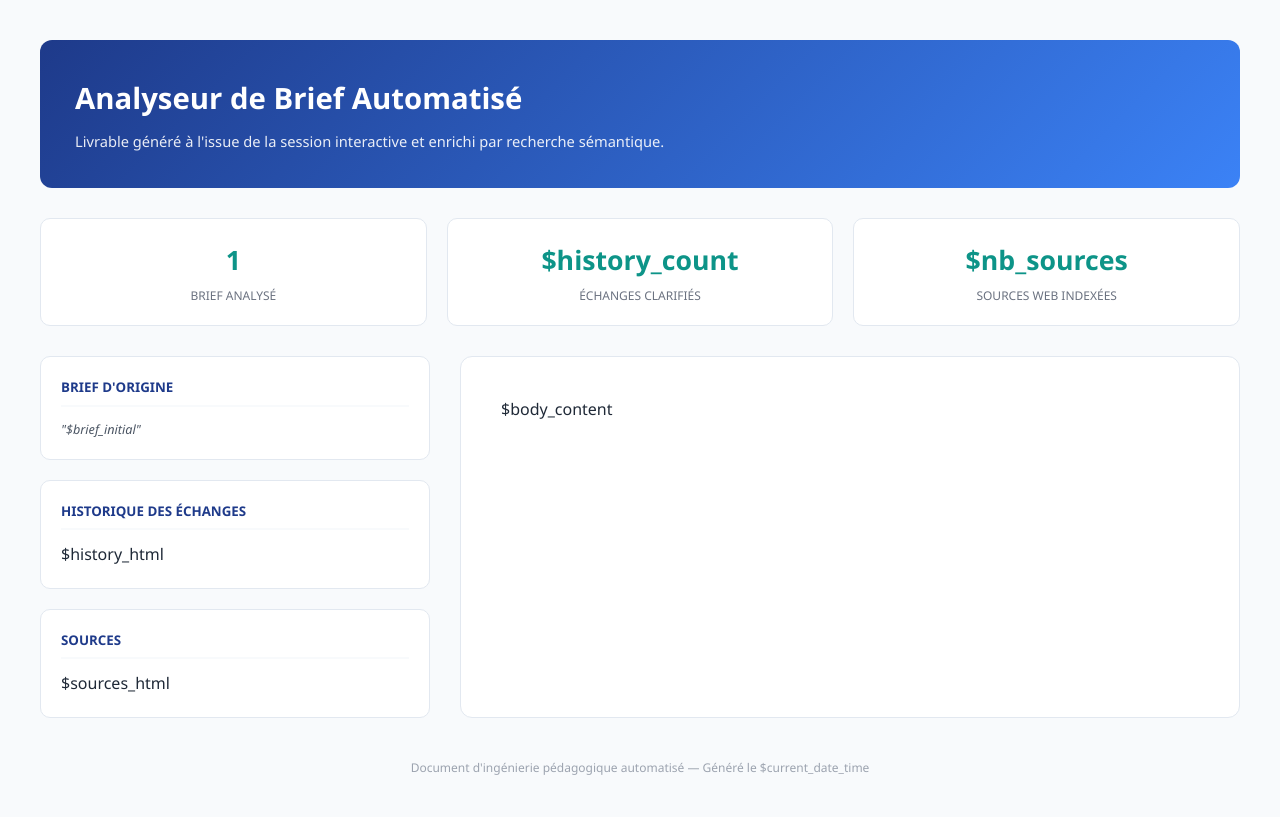
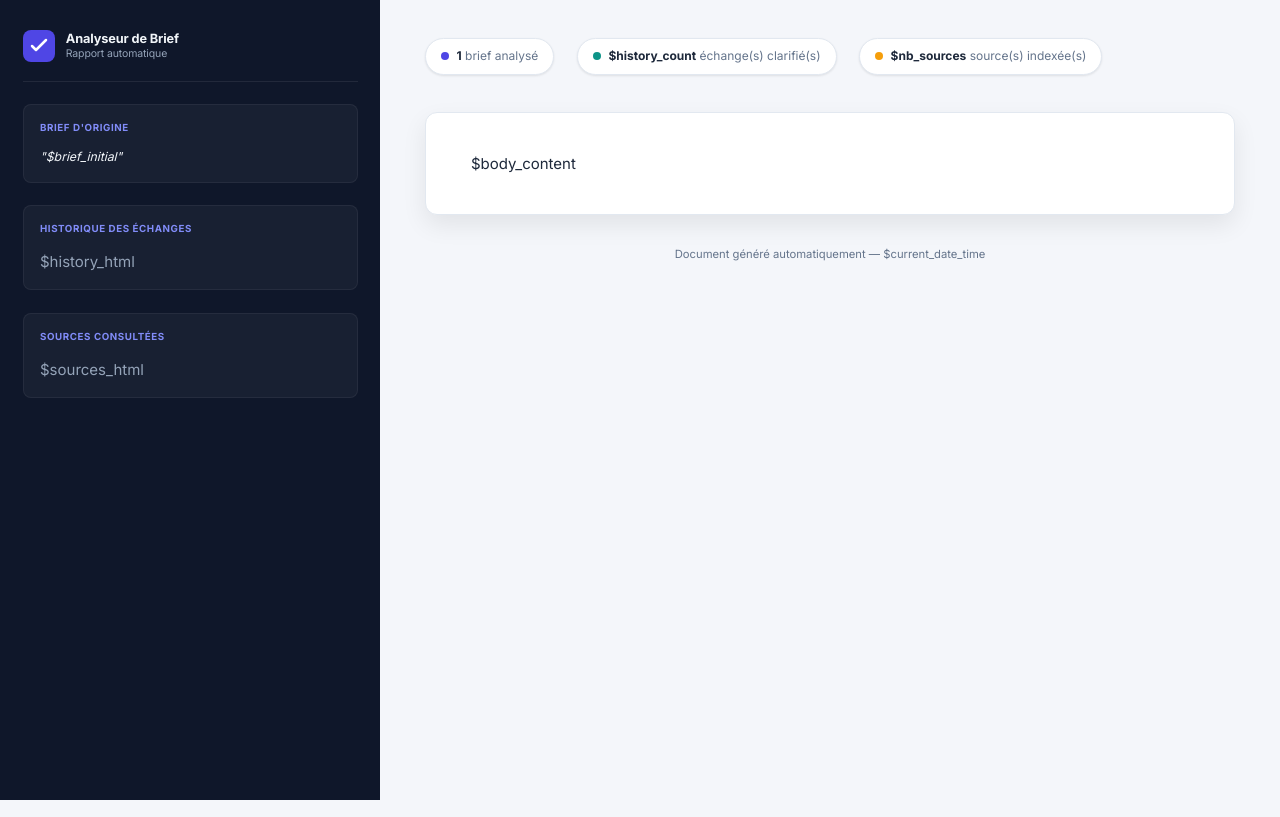
Before and after one commit to UmbertoEmonds/CreativeBriefAnalyzer, a Python web app: template agentbrief/templates/dashboard.html in a window 1280 px wide. Run offline with Jinja, Linux system fonts and the light colour scheme; the template is opened without the code that fills it, so the values that code supplies are empty.

Commit message:
feat: redesign dashboard

```diff
--- a/agentbrief/templates/dashboard.html
+++ b/agentbrief/templates/dashboard.html
@@ -3,169 +3,421 @@
 <head>
     <meta charset="UTF-8">
     <meta name="viewport" content="width=device-width, initial-scale=1.0">
-    <title>Compte Rendu d'Analyse — $current_date</title>
+    <title>Rapport d'Analyse — $current_date</title>
+    <link rel="preconnect" href="https://fonts.googleapis.com">
+    <link href="https://fonts.googleapis.com/css2?family=Inter:wght@400;500;600;700;800&display=swap" rel="stylesheet">
     <style>
+        *, *::before, *::after { box-sizing: border-box; margin: 0; padding: 0; }
+
         :root {
-            --primary-color: #1e3a8a;
-            --secondary-color: #0d9488;
-            --dark-color: #1f2937;
-            --light-bg: #f8fafc;
-            --card-bg: #ffffff;
-            --border-color: #e2e8f0;
-            --accent-color: #f59e0b;
+            --bg: #f4f6fa;
+            --surface: #ffffff;
+            --sidebar-bg: #0f172a;
+            --sidebar-text: #94a3b8;
+            --sidebar-heading: #f1f5f9;
+            --primary: #4f46e5;
+            --primary-light: #818cf8;
+            --accent: #0d9488;
+            --accent-light: #14b8a6;
+            --text: #1e293b;
+            --text-muted: #64748b;
+            --border: #e2e8f0;
+            --radius: 12px;
+            --radius-sm: 8px;
+            --shadow: 0 1px 3px rgba(0,0,0,.06), 0 1px 2px rgba(0,0,0,.04);
+            --shadow-lg: 0 10px 25px rgba(0,0,0,.08);
+            --transition: 200ms ease;
         }
-        * { box-sizing: border-box; margin: 0; padding: 0; }
+
+        html { font-size: 15px; }
+
         body {
-            font-family: 'Segoe UI', system-ui, sans-serif;
-            background-color: var(--light-bg);
-            color: var(--dark-color);
+            font-family: 'Inter', -apple-system, BlinkMacSystemFont, 'Segoe UI', sans-serif;
+            background: var(--bg);
+            color: var(--text);
+            line-height: 1.7;
+            -webkit-font-smoothing: antialiased;
+        }
+
+        .app {
+            display: grid;
+            grid-template-columns: 380px 1fr;
+            min-height: 100vh;
+        }
+
+        /* ─── Sidebar ─── */
+
+        .sidebar {
+            background: var(--sidebar-bg);
+            color: var(--sidebar-text);
+            padding: 2rem 1.5rem;
+            position: sticky;
+            top: 0;
+            height: 100vh;
+            overflow-y: auto;
+            display: flex;
+            flex-direction: column;
+            gap: 1.5rem;
+        }
+
+        .sidebar-brand {
+            display: flex;
+            align-items: center;
+            gap: .75rem;
+            padding-bottom: 1.25rem;
+            border-bottom: 1px solid rgba(255,255,255,.08);
+        }
+
+        .sidebar-brand svg { flex-shrink: 0; }
+
+        .sidebar-brand h1 {
+            font-size: .85rem;
+            font-weight: 700;
+            color: var(--sidebar-heading);
+            letter-spacing: -.01em;
+            line-height: 1.3;
+        }
+
+        .sidebar-brand span {
+            font-size: .7rem;
+            color: var(--sidebar-text);
+            font-weight: 400;
+            display: block;
+        }
+
+        .widget {
+            background: rgba(255,255,255,.04);
+            border: 1px solid rgba(255,255,255,.06);
+            border-radius: var(--radius-sm);
+            padding: 1rem 1.1rem;
+        }
+
+        .widget-title {
+            font-size: .65rem;
+            font-weight: 700;
+            text-transform: uppercase;
+            letter-spacing: .06em;
+            color: var(--primary-light);
+            margin-bottom: .75rem;
+        }
+
+        .brief-text {
+            font-size: .82rem;
+            color: var(--sidebar-heading);
+            font-style: italic;
+            line-height: 1.5;
+        }
+
+        .history-list { display: flex; flex-direction: column; gap: .65rem; }
+
+        .history-item {
+            font-size: .78rem;
+            padding: .65rem .75rem;
+            background: rgba(255,255,255,.03);
+            border-radius: 6px;
+            border-left: 3px solid var(--primary);
+        }
+
+        .history-q { font-weight: 600; color: var(--sidebar-heading); margin-bottom: .2rem; }
+        .history-a { color: var(--sidebar-text); }
+
+        .source-list { display: flex; flex-direction: column; gap: .4rem; }
+
+        .source-link {
+            font-size: .78rem;
+            color: var(--accent-light);
+            text-decoration: none;
+            padding: .35rem .5rem;
+            border-radius: 4px;
+            transition: background var(--transition);
+        }
+
+        .source-link:hover {
+            background: rgba(255,255,255,.06);
+            color: #fff;
+        }
+
+        .sidebar-empty {
+            font-size: .78rem;
+            color: var(--sidebar-text);
+            opacity: .6;
+        }
+
+        /* ─── Main ─── */
+
+        .main {
+            max-width: 1200px;
+            padding: 2.5rem 3rem 4rem;
+        }
+
+        /* Meta bar */
+
+        .meta-bar {
+            display: flex;
+            gap: 1.5rem;
+            margin-bottom: 2.5rem;
+            flex-wrap: wrap;
+        }
+
+        .meta-stat {
+            display: flex;
+            align-items: center;
+            gap: .5rem;
+            font-size: .8rem;
+            color: var(--text-muted);
+            background: var(--surface);
+            padding: .5rem 1rem;
+            border-radius: 100px;
+            border: 1px solid var(--border);
+            box-shadow: var(--shadow);
+        }
+
+        .meta-stat strong {
+            color: var(--text);
+            font-weight: 700;
+        }
+
+        .meta-stat .dot {
+            width: 8px;
+            height: 8px;
+            border-radius: 50%;
+            display: inline-block;
+        }
+
+        .dot-primary { background: var(--primary); }
+        .dot-accent { background: var(--accent); }
+        .dot-amber { background: #f59e0b; }
+
+        /* Content */
+
+        .content-card {
+            background: var(--surface);
+            border-radius: var(--radius);
+            border: 1px solid var(--border);
+            box-shadow: var(--shadow-lg);
+            padding: 2.5rem 3rem;
+        }
+
+        .content-card h1 {
+            font-size: 1.75rem;
+            font-weight: 800;
+            color: var(--text);
+            letter-spacing: -.03em;
+            line-height: 1.3;
+            margin-bottom: 1.5rem;
+            padding-bottom: .75rem;
+            border-bottom: 3px solid var(--primary);
+        }
+
+        .content-card h2 {
+            font-size: 1.2rem;
+            font-weight: 700;
+            color: var(--text);
+            margin-top: 2.25rem;
+            margin-bottom: .75rem;
+            display: flex;
+            align-items: center;
+            gap: .5rem;
+        }
+
+        .content-card h2::before {
+            content: '';
+            display: inline-block;
+            width: 4px;
+            height: 1.1em;
+            background: var(--primary);
+            border-radius: 2px;
+            flex-shrink: 0;
+        }
+
+        .content-card h3 {
+            font-size: 1rem;
+            font-weight: 600;
+            color: var(--text);
+            margin-top: 1.5rem;
+            margin-bottom: .5rem;
+        }
+
+        .content-card p {
+            font-size: .92rem;
+            color: #334155;
+            margin-bottom: 1rem;
+        }
+
+        .content-card ul,
+        .content-card ol {
+            margin: .75rem 0 1rem 1.25rem;
+            font-size: .92rem;
+            color: #334155;
+        }
+
+        .content-card li { margin-bottom: .35rem; }
+
+        .content-card strong { color: var(--text); font-weight: 600; }
+        .content-card em { color: var(--text-muted); }
+
+        /* Tables */
+
+        .content-card table {
+            width: 100%;
+            border-collapse: collapse;
+            margin: 1rem 0 1.5rem;
+            font-size: .85rem;
+        }
+
+        .content-card th {
+            background: #f8fafc;
+            font-weight: 600;
+            text-align: left;
+            padding: .65rem .85rem;
+            border-bottom: 2px solid var(--border);
+            color: var(--text);
+        }
+
+        .content-card td {
+            padding: .55rem .85rem;
+            border-bottom: 1px solid var(--border);
+            color: #334155;
+        }
+
+        .content-card tr:last-child td { border-bottom: none; }
+
+        /* Code */
+
+        .content-card code {
+            font-family: 'JetBrains Mono', 'Fira Code', 'Cascadia Code', 'Consolas', monospace;
+            font-size: .82em;
+            background: #f1f5f9;
+            color: #b91c1c;
+            padding: .15em .4em;
+            border-radius: 4px;
+        }
+
+        .content-card pre {
+            background: #0f172a;
+            color: #e2e8f0;
+            padding: 1.1rem 1.25rem;
+            border-radius: var(--radius-sm);
+            font-family: 'JetBrains Mono', 'Fira Code', 'Cascadia Code', 'Consolas', monospace;
+            font-size: .8rem;
             line-height: 1.6;
-            padding: 40px 20px;
+            overflow-x: auto;
+            margin: 1rem 0 1.5rem;
+            border: 1px solid rgba(255,255,255,.06);
         }
-        .container { max-width: 1200px; margin: 0 auto; }
-        .header-banner {
-            background: linear-gradient(135deg, var(--primary-color) 0%, #3b82f6 100%);
-            color: white;
-            padding: 35px;
-            border-radius: 12px;
-            margin-bottom: 30px;
+
+        .content-card pre code {
+            background: transparent;
+            color: inherit;
+            padding: 0;
+            font-size: inherit;
         }
-        .header-banner h1 { font-size: 22pt; margin-bottom: 8px; font-weight: 700; }
-        .header-banner p { font-size: 11pt; opacity: 0.9; }
-        .metrics-grid {
-            display: grid;
-            grid-template-columns: repeat(auto-fit, minmax(220px, 1fr));
-            gap: 20px;
-            margin-bottom: 30px;
+
+        .content-card blockquote {
+            border-left: 4px solid var(--primary-light);
+            background: #f8fafc;
+            padding: .75rem 1rem;
+            margin: 1rem 0;
+            border-radius: 0 var(--radius-sm) var(--radius-sm) 0;
+            color: #475569;
+            font-style: italic;
         }
-        .metric-card {
-            background: var(--card-bg);
-            padding: 20px;
-            border-radius: 10px;
-            border: 1px solid var(--border-color);
+
+        .content-card hr {
+            border: none;
+            border-top: 1px solid var(--border);
+            margin: 2rem 0;
+        }
+
+        /* Footer */
+
+        .footer-note {
+            margin-top: 2rem;
             text-align: center;
+            font-size: .75rem;
+            color: var(--text-muted);
         }
-        .metric-value { font-size: 20pt; font-weight: bold; color: var(--secondary-color); }
-        .metric-label { font-size: 9pt; color: #6b7280; text-transform: uppercase; margin-top: 4px; }
-        .main-layout {
-            display: grid;
-            grid-template-columns: 1fr 2fr;
-            gap: 30px;
+
+        /* ─── Responsive ─── */
+
+        @media (max-width: 900px) {
+            .app { grid-template-columns: 1fr; }
+            .sidebar {
+                position: static;
+                height: auto;
+                padding: 1.5rem;
+                gap: 1rem;
             }
-        @media (max-width: 900px) { .main-layout { grid-template-columns: 1fr; } }
-        .sidebar-panel { display: flex; flex-direction: column; gap: 20px; }
-        .content-panel {
-            background: var(--card-bg);
-            padding: 40px;
-            border-radius: 12px;
-            border: 1px solid var(--border-color);
+            .main { padding: 1.5rem 1rem 3rem; }
+            .content-card { padding: 1.5rem; }
+            .meta-bar { gap: .75rem; }
         }
-        .widget {
-            background: var(--card-bg);
-            border: 1px solid var(--border-color);
-            padding: 20px;
-            border-radius: 10px;
+
+        /* ─── Print ─── */
+
+        @media print {
+            .sidebar { display: none; }
+            .app { grid-template-columns: 1fr; }
+            .main { padding: 0; max-width: 100%; }
+            .content-card { box-shadow: none; border: none; padding: 0; }
+            .meta-bar { display: none; }
+            .footer-note { margin-top: 1rem; }
         }
-        .widget-title {
-            font-size: 10pt;
-            font-weight: bold;
-            color: var(--primary-color);
-            margin-bottom: 12px;
-            border-bottom: 2px solid var(--light-bg);
-            padding-bottom: 6px;
-            text-transform: uppercase;
-        }
-        .history-item { font-size: 9.5pt; margin-bottom: 12px; padding-bottom: 12px; border-bottom: 1px dashed var(--border-color); }
-        .history-q { font-weight: 600; color: var(--dark-color); margin-bottom: 4px; }
-        .history-a { color: #4b5563; background: var(--light-bg); padding: 6px 10px; border-radius: 4px; font-style: italic; }
-        .content-panel h1 { font-size: 22pt; color: var(--primary-color); margin-bottom: 25px; border-bottom: 3px solid var(--secondary-color); padding-bottom: 10px; }
-        .content-panel h2 { font-size: 14pt; color: var(--primary-color); margin-top: 30px; margin-bottom: 15px; border-left: 4px solid var(--secondary-color); padding-left: 10px; }
-        .content-panel p { font-size: 10.5pt; color: #374151; margin-bottom: 15px; text-align: justify; }
-        .content-panel ul, .content-panel ol { margin-left: 20px; margin-bottom: 15px; font-size: 10.5pt; }
-        .content-panel li { margin-bottom: 6px; color: #374151; }
-        pre {
-            background-color: #1e293b;
-            color: #f8fafc;
-            padding: 15px;
-            border-radius: 6px;
-            font-family: 'Courier New', Courier, monospace;
-            font-size: 9.5pt;
-            overflow-x: auto;
-            margin: 20px 0;
-            border-left: 4px solid var(--accent-color);
-            white-space: pre;
-        }
-        code {
-            font-family: 'Courier New', Courier, monospace;
-            background-color: #f1f5f9;
-            color: #b91c1c;
-            padding: 2px 5px;
-            border-radius: 4px;
-            font-size: 9.5pt;
-        }
-        pre code { background-color: transparent; color: inherit; padding: 0; }
-        .source-link {
-            display: block;
-            font-size: 9.5pt;
-            color: var(--secondary-color);
-            text-decoration: none;
-            margin-bottom: 8px;
-            overflow: hidden;
-            text-overflow: ellipsis;
-            white-space: nowrap;
-        }
-        .source-link:hover {
-            text-decoration: underline;
-            color: var(--primary-color);
-        }
-        .footer-note { text-align: center; margin-top: 40px; font-size: 9pt; color: #9ca3af; }
     </style>
 </head>
 <body>
-<div class="container">
-    <div class="header-banner">
-        <h1>Analyseur de Brief Automatisé</h1>
-        <p>Livrable généré à l'issue de la session interactive et enrichi par recherche sémantique.</p>
-    </div>
-
-    <div class="metrics-grid">
-        <div class="metric-card">
-            <div class="metric-value">1</div>
-            <div class="metric-label">Brief Analysé</div>
-        </div>
-        <div class="metric-card">
-            <div class="metric-value">$history_count</div>
-            <div class="metric-label">Échanges Clarifiés</div>
-        </div>
-        <div class="metric-card">
-            <div class="metric-value">$nb_sources</div>
-            <div class="metric-label">Sources Web Indexées</div>
+<div class="app">
+    <aside class="sidebar">
+        <div class="sidebar-brand">
+            <svg width="32" height="32" viewBox="0 0 32 32" fill="none">
+                <rect width="32" height="32" rx="8" fill="#4f46e5"/>
+                <path d="M9 16l4 4 10-10" stroke="#fff" stroke-width="2.5" stroke-linecap="round" stroke-linejoin="round"/>
+            </svg>
+            <div>
+                <h1>Analyseur de Brief<span>Rapport automatique</span></h1>
             </div>
         </div>
 
-    <div class="main-layout">
-        <div class="sidebar-panel">
         <div class="widget">
-                <div class="widget-title">Brief d'Origine</div>
-                <p style="font-size: 9.5pt; color: #4b5563; font-style: italic;">"$brief_initial"</p>
+            <div class="widget-title">Brief d'origine</div>
+            <div class="brief-text">"$brief_initial"</div>
         </div>
+
         <div class="widget">
-                <div class="widget-title">Historique des Échanges</div>
+            <div class="widget-title">Historique des échanges</div>
             $history_html
         </div>
+
         <div class="widget">
-                <div class="widget-title">Sources</div>
+            <div class="widget-title">Sources consultées</div>
             $sources_html
         </div>
+    </aside>
+
+    <main class="main">
+        <div class="meta-bar">
+            <div class="meta-stat">
+                <span class="dot dot-primary"></span>
+                <span><strong>1</strong> brief analysé</span>
             </div>
-        <div class="content-panel">
-            $body_content
+            <div class="meta-stat">
+                <span class="dot dot-accent"></span>
+                <span><strong>$history_count</strong> échange(s) clarifié(s)</span>
+            </div>
+            <div class="meta-stat">
+                <span class="dot dot-amber"></span>
+                <span><strong>$nb_sources</strong> source(s) indexée(s)</span>
             </div>
         </div>
 
+        <article class="content-card">
+            $body_content
+        </article>
+
         <div class="footer-note">
-        Document d'ingénierie pédagogique automatisé — Généré le $current_date_time
+            Document généré automatiquement — $current_date_time
         </div>
+    </main>
 </div>
 </body>
 </html>
```
Lines whose indentation alone changed are shown as unchanged.
